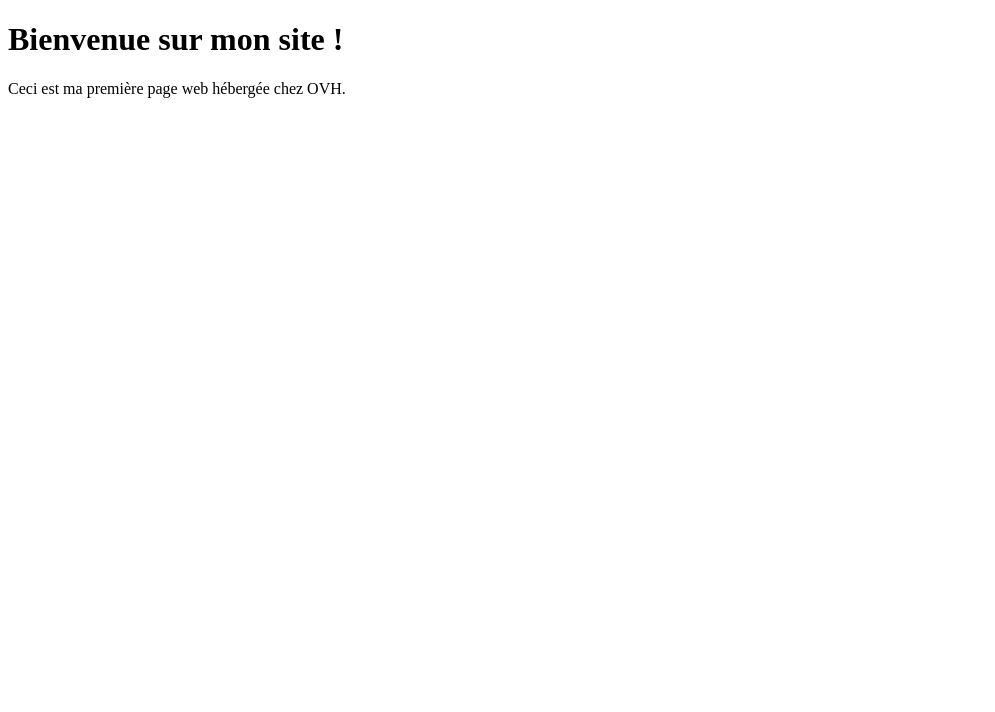
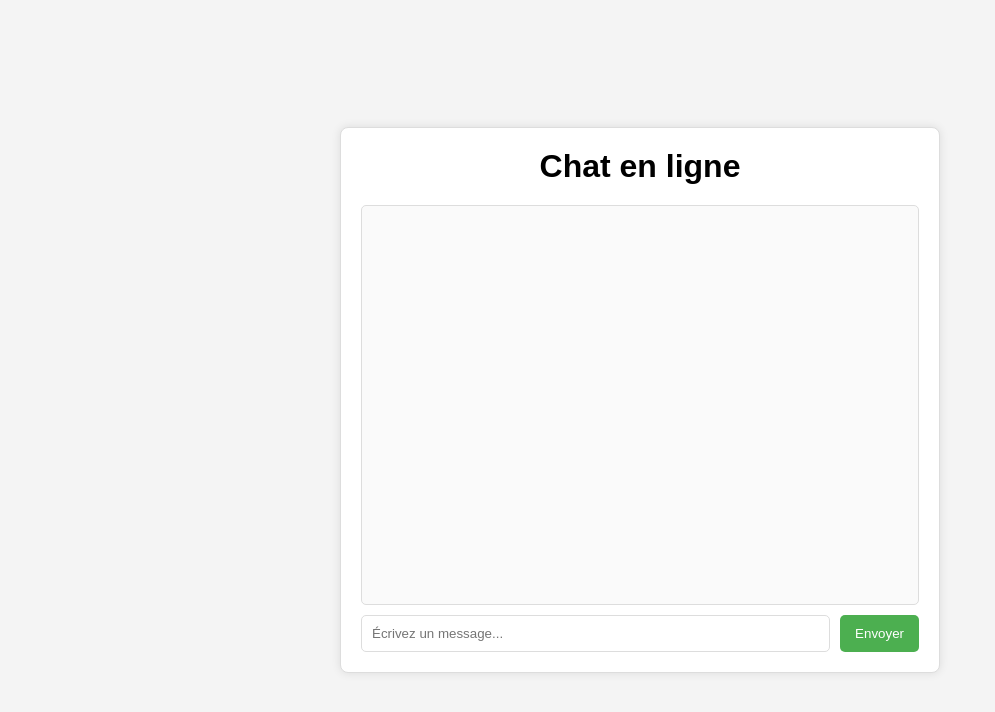
Before and after one commit to Gaguy23/gaguy-a, a plain HTML site: page index.html in a window 1280 px wide. Shown: the whole page, without its empty margins (0-995 px from the left). Drawn offline with Linux system fonts and the light colour scheme.

Commit message:
create chat

```diff
--- a/index.html
+++ b/index.html
@@ -3,10 +3,21 @@
 <head>
     <meta charset="UTF-8">
     <meta name="viewport" content="width=device-width, initial-scale=1.0">
-    <title>Ma première page web</title>
+    <title>Chat en ligne</title>
+    <link rel="stylesheet" href="styles.css">
 </head>
 <body>
-    <h1>Bienvenue sur mon site !</h1>
-    <p>Ceci est ma première page web hébergée chez OVH.</p>
+<div class="chat-container">
+    <h1>Chat en ligne</h1>
+    <div id="chat-box" class="chat-box">
+        <!-- Les messages apparaîtront ici -->
+    </div>
+    <form id="chat-form" class="chat-form">
+        <input type="text" id="message-input" placeholder="Écrivez un message..." autocomplete="off" required>
+        <button type="submit">Envoyer</button>
+    </form>
+</div>
+
+<script src="script.js"></script>
 </body>
 </html>
--- /dev/null
+++ b/script.js
@@ -0,0 +1,23 @@
+// Sélection des éléments
+const chatForm = document.getElementById('chat-form');
+const messageInput = document.getElementById('message-input');
+const chatBox = document.getElementById('chat-box');
+
+// Fonction pour ajouter un message au chat
+function ajouterMessage(message) {
+    const messageElement = document.createElement('p');
+    messageElement.textContent = message;
+    chatBox.appendChild(messageElement);
+    chatBox.scrollTop = chatBox.scrollHeight; // Descendre automatiquement à la fin du chat
+}
+
+// Gestion de l'envoi de message
+chatForm.addEventListener('submit', function(e) {
+    e.preventDefault();
+
+    const message = messageInput.value;
+    if (message.trim() !== '') {
+        ajouterMessage(message);
+        messageInput.value = ''; // Efface l'input après envoi
+    }
+});
--- /dev/null
+++ b/styles.css
@@ -0,0 +1,71 @@
+* {
+    margin: 0;
+    padding: 0;
+    box-sizing: border-box;
+}
+
+body {
+    font-family: Arial, sans-serif;
+    background-color: #f4f4f4;
+    display: flex;
+    justify-content: center;
+    align-items: center;
+    height: 100vh;
+}
+
+.chat-container {
+    width: 100%;
+    max-width: 600px;
+    background-color: #fff;
+    border: 1px solid #ddd;
+    border-radius: 8px;
+    box-shadow: 0 0 10px rgba(0, 0, 0, 0.1);
+    padding: 20px;
+}
+
+h1 {
+    text-align: center;
+    margin-bottom: 20px;
+}
+
+.chat-box {
+    height: 400px;
+    overflow-y: auto;
+    border: 1px solid #ddd;
+    padding: 10px;
+    margin-bottom: 10px;
+    background-color: #fafafa;
+    border-radius: 5px;
+}
+
+.chat-box p {
+    margin-bottom: 10px;
+    padding: 10px;
+    background-color: #f1f1f1;
+    border-radius: 5px;
+}
+
+.chat-form {
+    display: flex;
+}
+
+#message-input {
+    flex: 1;
+    padding: 10px;
+    border: 1px solid #ddd;
+    border-radius: 5px;
+    margin-right: 10px;
+}
+
+button {
+    padding: 10px 15px;
+    border: none;
+    background-color: #4CAF50;
+    color: white;
+    border-radius: 5px;
+    cursor: pointer;
+}
+
+button:hover {
+    background-color: #45a049;
+}
```
